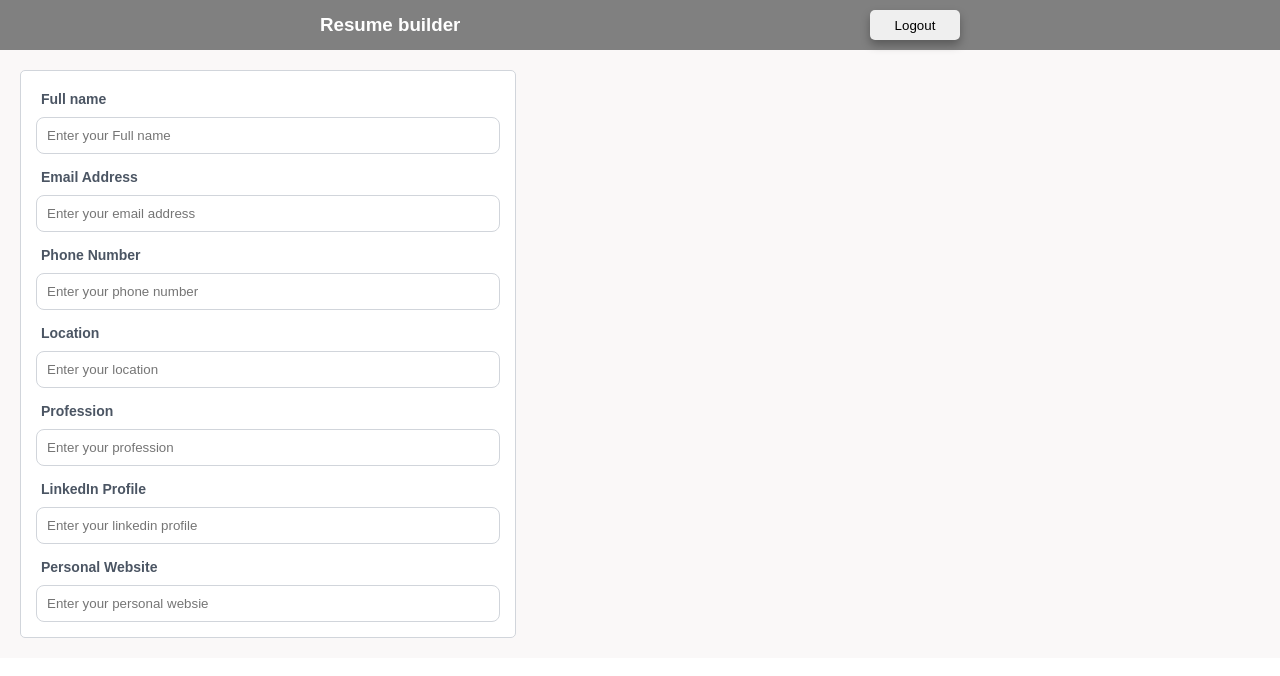
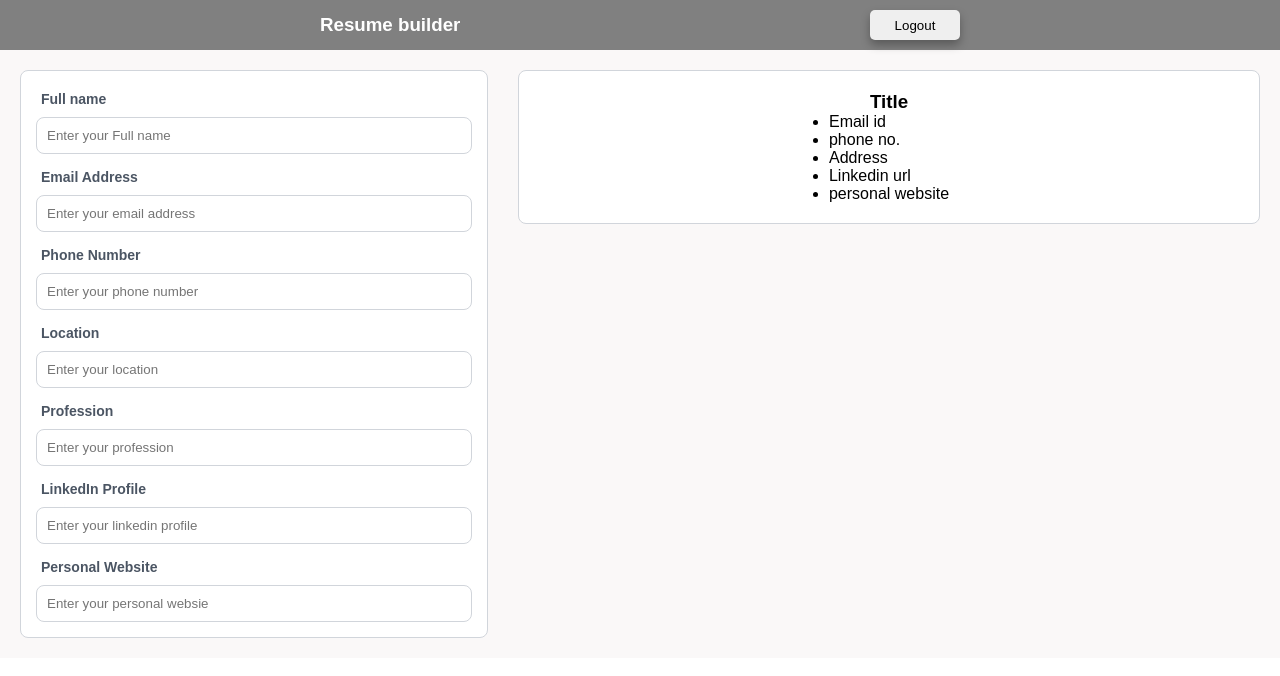
Before and after one commit to Kiran9991/Resume-builder, a React (Vite) app: page / in a window 1280 px wide. Shown: the top 676 px of the page. Built offline with nearby package versions, Linux system fonts and the light colour scheme.

Commit message:
edit pending

```diff
--- a/src/pages/ResumeForm.jsx
+++ b/src/pages/ResumeForm.jsx
@@ -42,8 +42,18 @@ export default function ResumeForm() {
             </div>
         </form>
       </div>
+
       <div className={styles.previewSection}>
-
+        <div className={styles.personalData}>
+          <h3>Title</h3>
+          <ul>
+            <li>Email id</li>
+            <li>phone no.</li>
+            <li>Address</li>
+            <li>Linkedin url</li>
+            <li>personal website</li>
+          </ul>
+        </div>
       </div>
     </div>
   )
--- a/src/pages/ResumeForm.module.css
+++ b/src/pages/ResumeForm.module.css
@@ -6,11 +6,12 @@
     display: flex;
     justify-content: space-between;
     background-color: rgb(250, 248, 248);
+    gap: 30px;
 }
 
 .formSection{
     background-color: white;
-    border-radius: 5px;
+    border-radius: 0.5rem;
     height: 100%;
     width: 40%;
     padding: 10px;
@@ -19,8 +20,12 @@
 }
 
 .previewSection{
-    height: fit-content;
+    height: 100%;
+    width: 60%;
     background-color: white;
+    padding: 20px;
+    border: 1px solid #d1d5db;
+    border-radius: 0.5rem;
 }
 
 .inputGroup {
@@ -61,3 +66,10 @@
         width: 100%;
     }
 }
+
+.personalData{
+    display: flex;
+    justify-content: center;
+    flex-direction: column;
+    align-items: center;
+}
```
